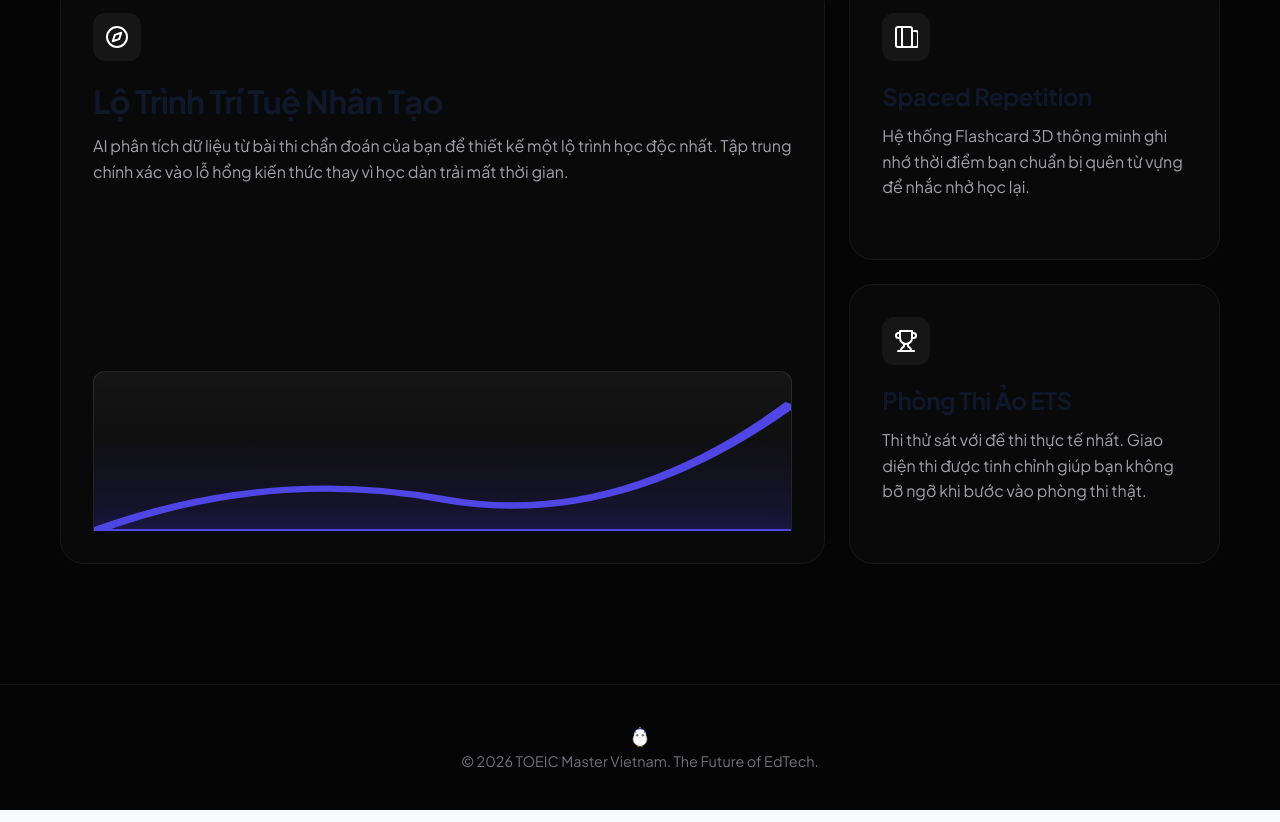
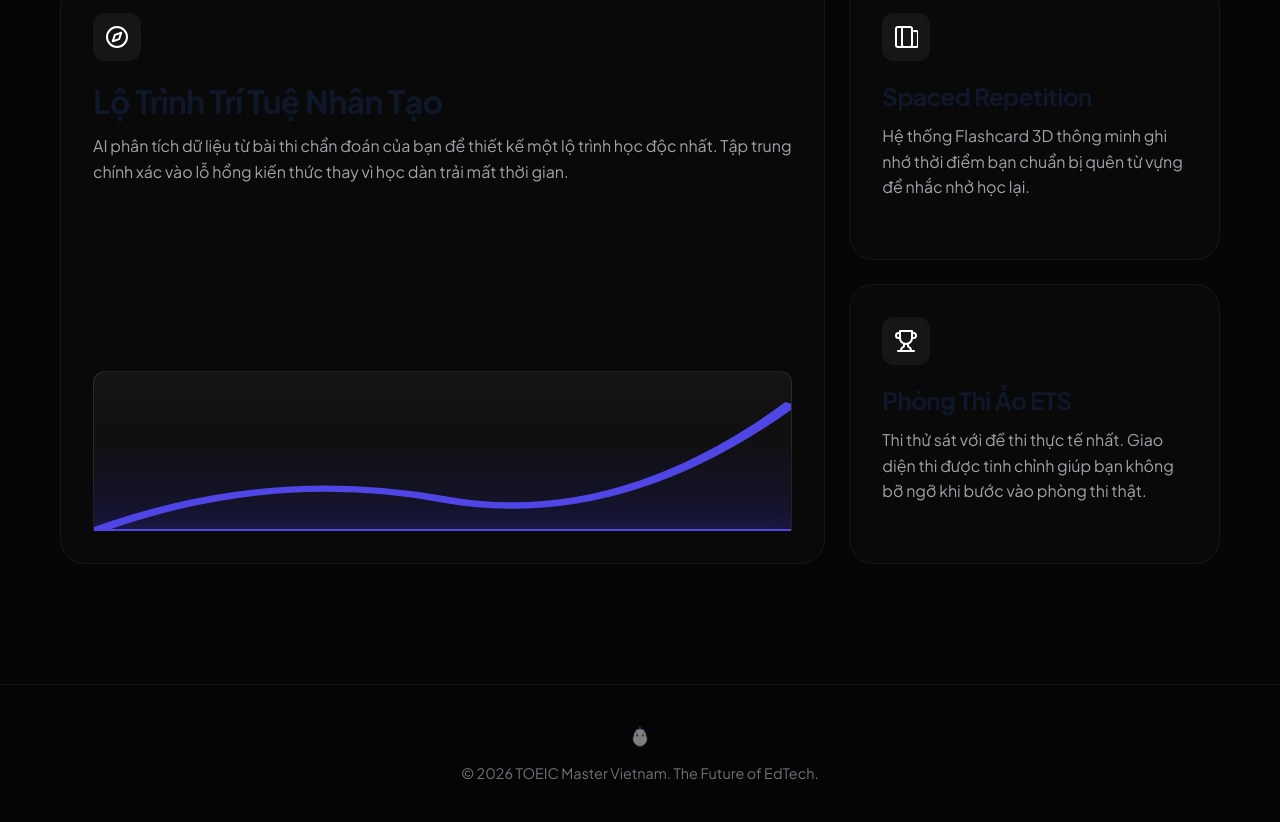
Before and after one commit to tuannd98fdn/toeic-learn, a Next.js app: page /landing in a window 1280 px wide. Shown: the part 976-1798 px from the top of the page. Built offline with nearby package versions, Linux system fonts and the light colour scheme.

Commit message:
style: wrap mascot SVG in a container to maintain footer layout consistency

```diff
--- a/src/app/landing/page.tsx
+++ b/src/app/landing/page.tsx
@@ -155,7 +155,9 @@ export default function LandingPage() {
       </main>
 
       <footer className={styles.footer}>
-        <MascotSVG mood="idle" size={24} style={{ opacity: 0.5, marginBottom: 12 }} />
+        <div style={{ opacity: 0.5, marginBottom: 12 }}>
+          <MascotSVG mood="idle" size={24} />
+        </div>
         <p>© 2026 TOEIC Master Vietnam. The Future of EdTech.</p>
       </footer>
     </div>
```
